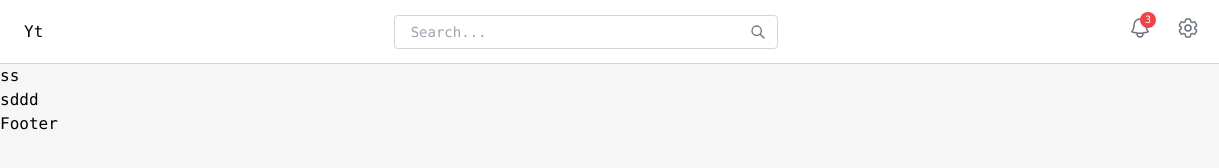
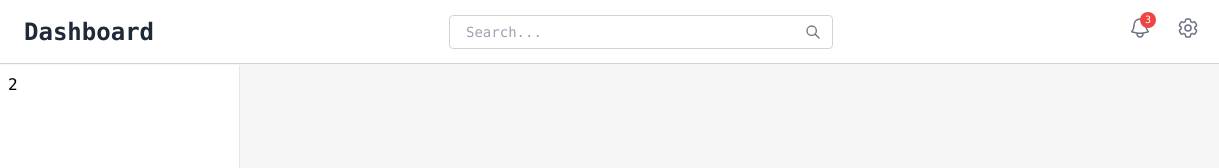
Before and after one commit to vijaykolar/react-tailwind, a Gatsby site: page / in a window 1280 px wide. Shown: the top 168 px of the page, 0-1219 px from the left. Built offline with nearby package versions, Linux system fonts and the light colour scheme; Gatsby itself is replaced by a stand-in of ours.

Commit message:
added title

```diff
--- a/gatsby-config.ts
+++ b/gatsby-config.ts
@@ -2,7 +2,7 @@
 
 const config: GatsbyConfig = {
   siteMetadata: {
-    title: `Yt`,
+    title: `Dashboard`,
     siteUrl: `https://www.yourdomain.tld`,
   },
   // More easily incorporate content into your pages through automatic TypeScript type generation and better GraphQL IntelliSense.
--- a/src/components/header/Logo/index.tsx
+++ b/src/components/header/Logo/index.tsx
@@ -6,7 +6,11 @@
 };
 
 function Logo({ title }: LogTypes): React.JSX.Element {
-  return <Link to="/">{title}</Link>;
+  return (
+    <Link className="text-gray-800 text-xl  md:text-2xl font-semibold" to="/">
+      {title}
+    </Link>
+  );
 }
 
 export default Logo;
--- a/src/pages/index.tsx
+++ b/src/pages/index.tsx
@@ -1,8 +1,7 @@
 import React from "react";
 
 import AppLayout from "../AppLayout";
-import Counter from "../Counter";
-import { Link } from "gatsby";
+
 function HomePage() {
   return (
     <AppLayout>
@@ -10,8 +9,10 @@
       {/*  <Link to="/">Home</Link>*/}
       {/*  <Link to="/about">about</Link>*/}
       {/*</header>*/}
-      <section>
-        <aside>ss</aside>
+      <section className="grid grid-cols-2">
+        <aside className="w-60 fixed left-0 top-[65px] bg-white  border-r border-gray-30  h-[100vh]">
+          <div className="p-2">2</div>
+        </aside>
         <article>sddd</article>
       </section>
     </AppLayout>
```
